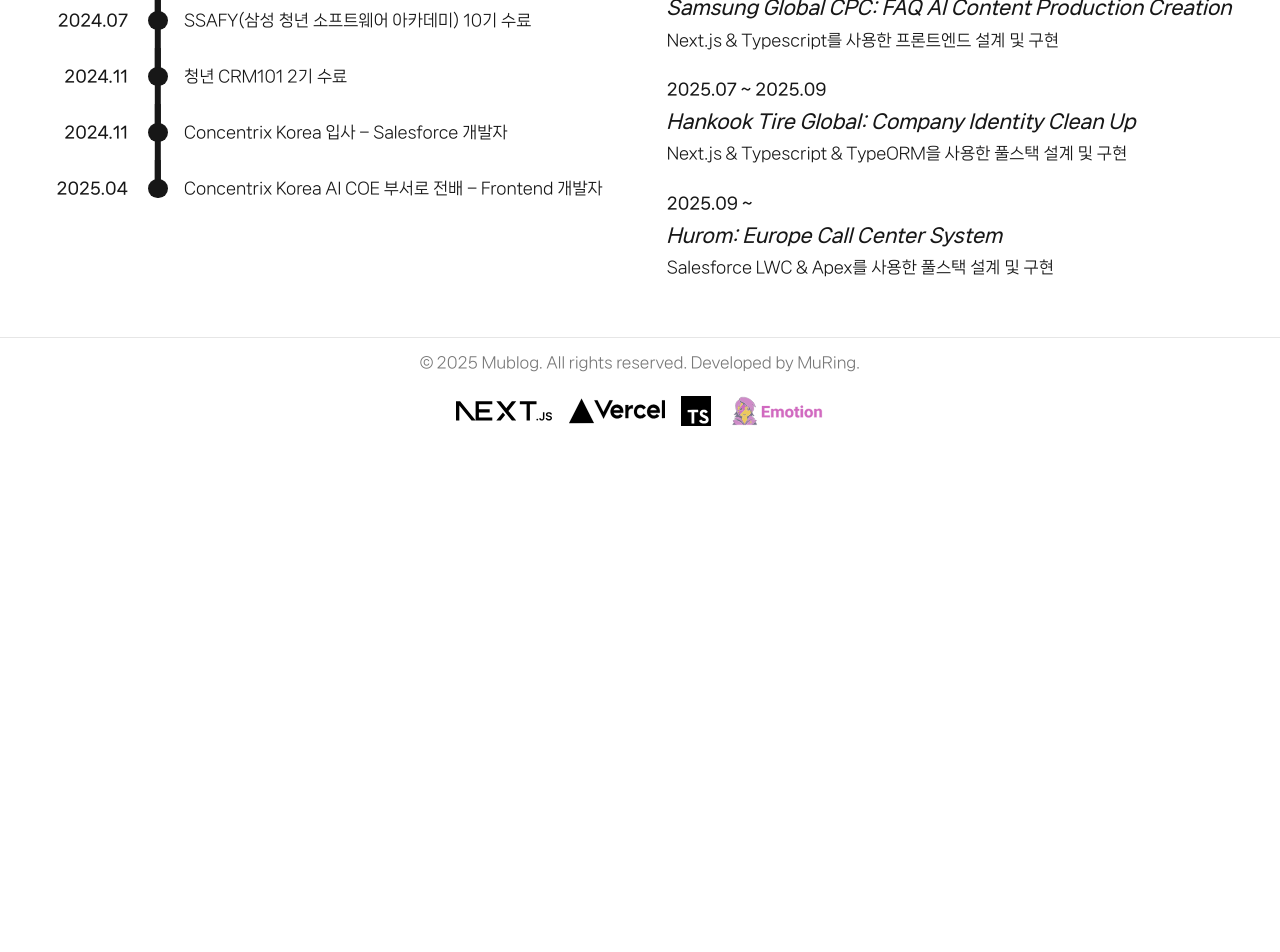
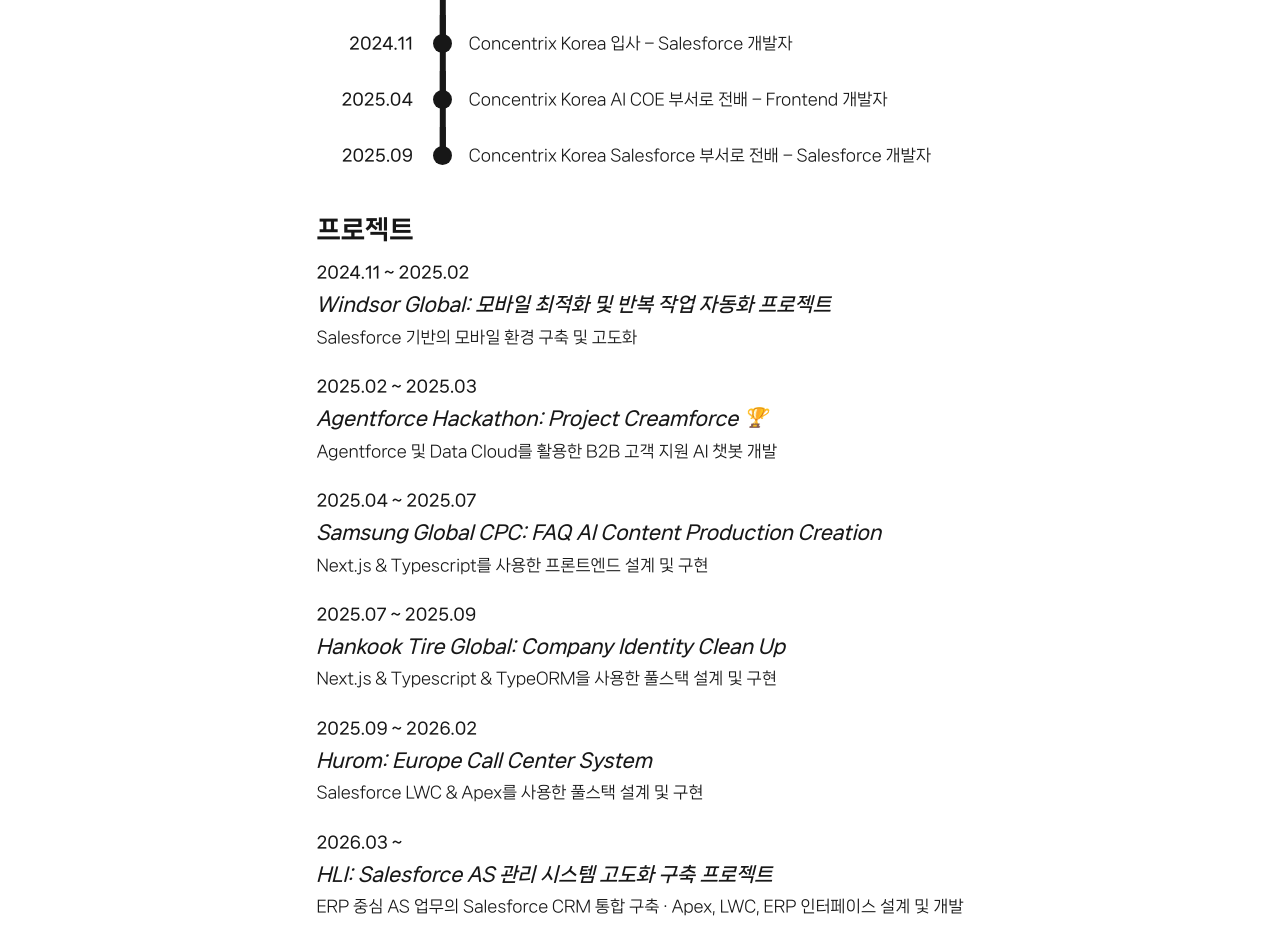
Before and after one commit to Muring/mublog, a Next.js app: page /about in a window 1280 px wide. Shown: the part 800-1752 px from the top of the page. Before the commit the page ends 1251 px from the top, so only its background shows below. Built offline with nearby package versions, Linux system fonts and the light colour scheme.

Commit message:
feat: about info update

```diff
--- a/src/data/about.ts
+++ b/src/data/about.ts
@@ -6,6 +6,7 @@
     { date: "2024.11", content: "청년 CRM101 2기 수료" },
     { date: "2024.11", content: "Concentrix Korea 입사 – Salesforce 개발자" },
     { date: "2025.04", content: "Concentrix Korea AI COE 부서로 전배 – Frontend 개발자" },
+    { date: "2025.09", content: "Concentrix Korea Salesforce 부서로 전배 – Salesforce 개발자" },
 ];
 
 export const projectData = [
@@ -30,8 +31,13 @@
         description: "Next.js & Typescript & TypeORM을 사용한 풀스택 설계 및 구현",
     },
     {
-        date: "2025.09 ~ ",
+        date: "2025.09 ~ 2026.02",
         title: "Hurom: Europe Call Center System",
         description: "Salesforce LWC & Apex를 사용한 풀스택 설계 및 구현",
     },
+    {
+        date: "2026.03 ~ ",
+        title: "HLI: Salesforce AS 관리 시스템 고도화 구축 프로젝트",
+        description: "ERP 중심 AS 업무의 Salesforce CRM 통합 구축 · Apex, LWC, ERP 인터페이스 설계 및 개발",
+    },
 ];
```
